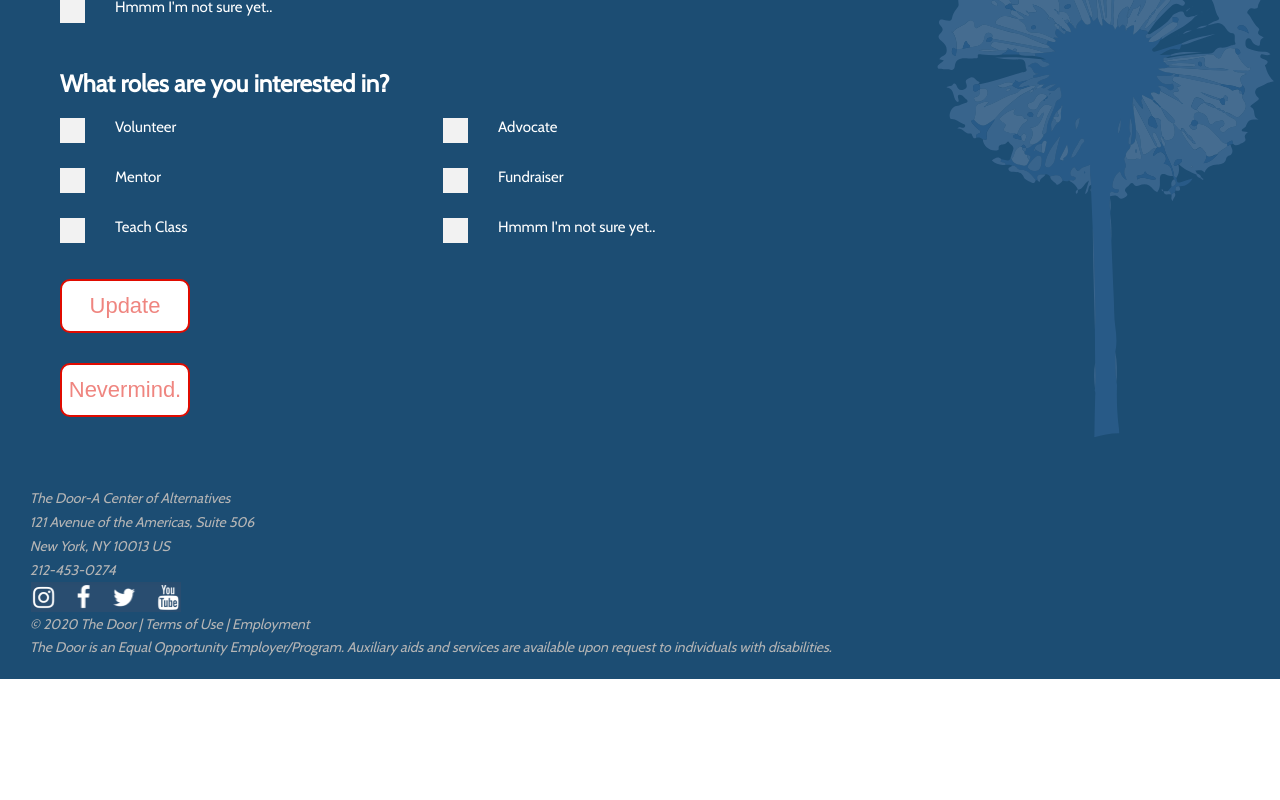
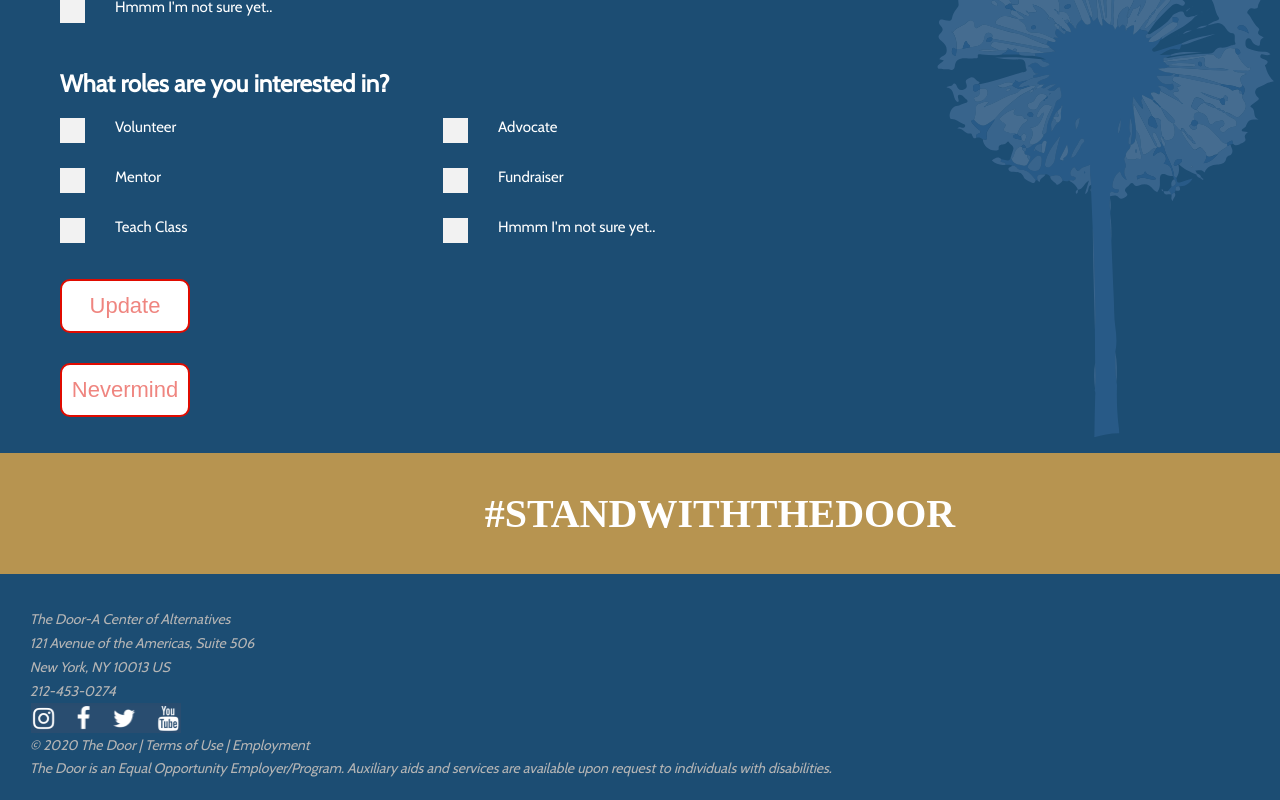
Before and after one commit to Ricomitch/The-Door, a React (Create React App) app in the folder client/: page /sign-up in a window 1280 px wide. Shown: the part 1261-2061 px from the top of the page. Before the commit the page ends 1940 px from the top, so only its background shows below. Built offline with nearby package versions, Linux system fonts and the light colour scheme; no server answers; a web font is replaced by a local one.

Commit message:
form styling complete

```diff
--- a/client/src/components/Form/VolunteerForm.css
+++ b/client/src/components/Form/VolunteerForm.css
@@ -1,5 +1,4 @@
 div.form-body {
-  height: 1078px;
   width: 100%;
   background-color: #1c4d73;
   color: white;
--- a/client/src/components/Form/VolunteerForm.jsx
+++ b/client/src/components/Form/VolunteerForm.jsx
@@ -9,6 +9,7 @@ import {
 import { Formik } from 'formik'
 import CheckboxInput from './CheckboxInput'
 import flower4 from '../../assets/Form/flower4.svg'
+import StandWith from '../../components/shared/StandWith/StandWith'
 import './VolunteerForm.css'
 
 function VolunteerForm({
@@ -261,11 +262,14 @@ function VolunteerForm({
                   history.push('/')
                 }}
               >
-                <span className='button-text'>Nevermind.</span>
+                <span className='button-text'>Nevermind</span>
               </button>
             )}
+
           </div>
+
         </div>
+        <StandWith />
       </div>
     </>
   )
```
